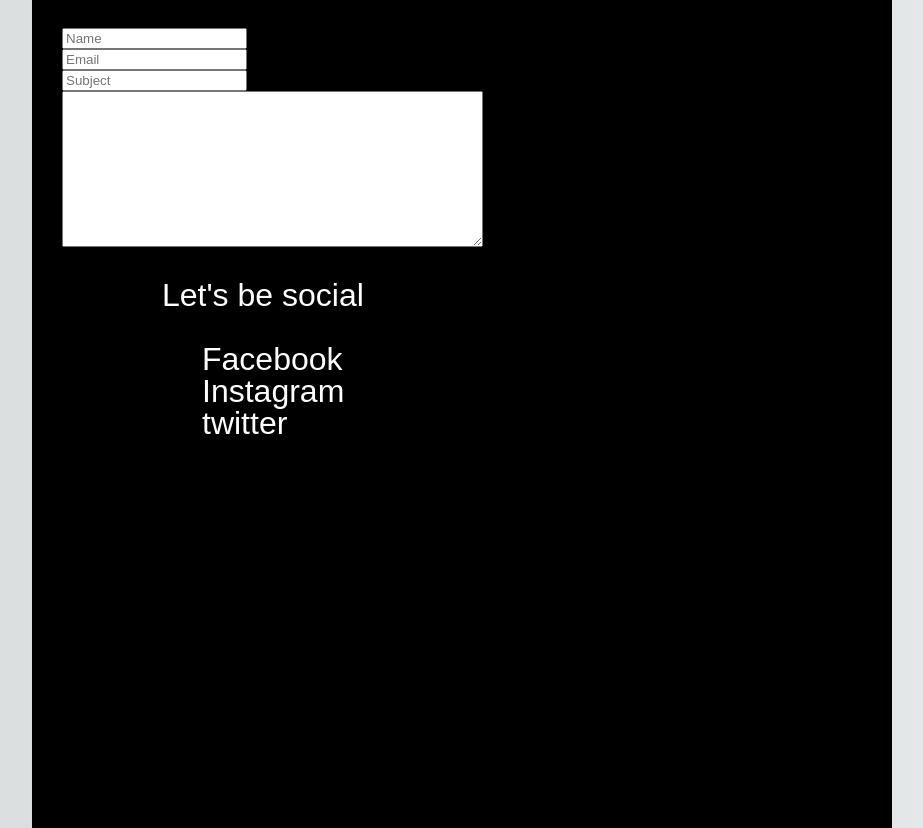
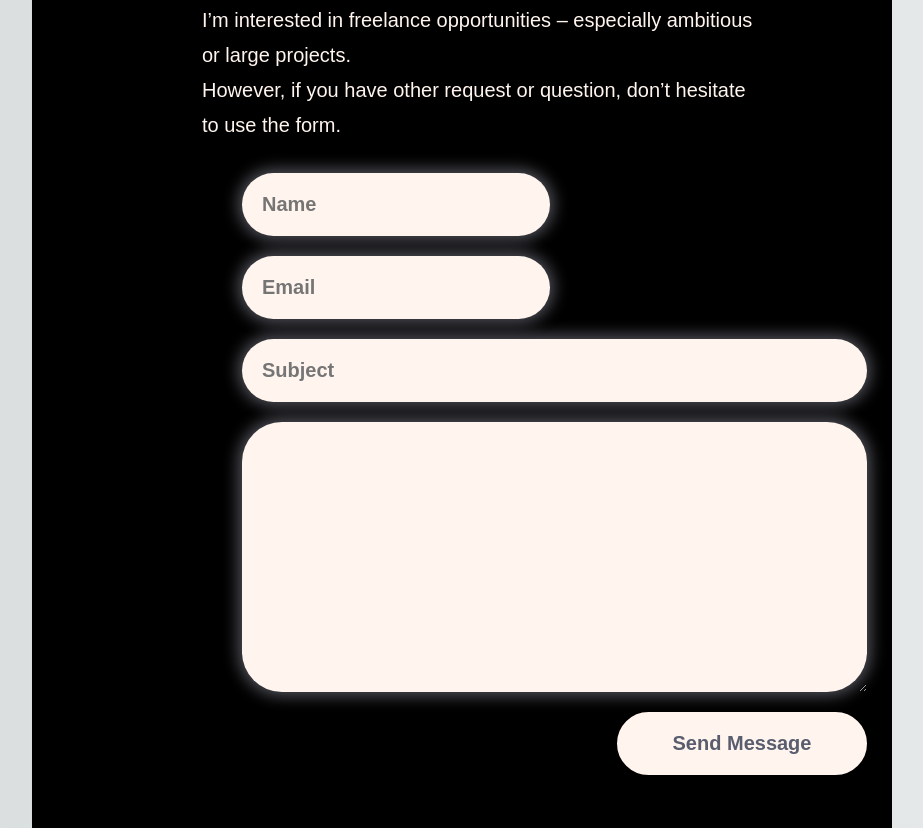
Before and after one commit to JackDef10/Web-portfolio, a plain HTML site: page index.html in a window 1280 px wide. Shown: the part 5512-6340 px from the top of the page, without its empty margins (208-1131 px from the left). Drawn offline with Linux system fonts and the light colour scheme.

Commit message:
email form css added

```diff
--- a/Resources/CSS/index.css
+++ b/Resources/CSS/index.css
@@ -396,6 +396,82 @@
     font-family: Arial, Helvetica, sans-serif;
     font-size: 150px;
     color:rgb(255, 255, 255);
-    padding: 40px;
+    padding: 40px 40px 15px;
     margin-top: 50px;
 }
+
+.email-form{
+    width: 50%;
+    z-index:1;
+    position:relative;
+    float:left;
+    height: 50%;
+    padding-left: 170px;
+}
+
+.inputBox{
+    background-color: seashell;
+    color: black;
+    font-family:Arial, Helvetica, sans-serif;
+    border: 0px;
+    box-shadow: 0 0 15px 4px rgba(159, 162, 177, .5);
+    margin: 10px;
+    padding: 20px;
+    border-radius: 2em;
+    font-size:20px;
+    font-weight: bold;
+}
+
+#name{
+    position:relative;
+    float: left;
+
+}
+
+#email {
+    position:relative;
+    display:inline-block;
+}
+
+#subject{
+    width: 625px;
+}
+
+#message{
+    max-width: 625px;
+    min-width: 625px;
+    width: 625px;
+    max-height: 800px;
+}
+
+#submit{
+    padding: 15px;
+    width: 250px;
+    background-color:seashell;
+    color: rgb(89, 93, 110);
+    border-width: 5px;
+    border-color:seashell;
+    font-size: 20px;
+    border-radius: 2em;
+    border-style: solid;
+    font-weight: 700;
+    position: relative;
+    margin: 10px;
+    left:375px;
+
+}
+
+#submit:hover{
+    color: seashell;
+    background-color: black;
+    border-color: seashell;
+    padding: 1em;
+    transition: 0.3s;
+}
+
+#contact-para{
+    color:seashell;
+    font-size: 20px;
+    line-height:1.75em;
+    padding-left: 40px;
+}
--- a/index.html
+++ b/index.html
@@ -23,7 +23,7 @@
                 <h1 class="Maintitle">JACK<br>DEFROAND<br>WEB DEVELOPER<p id="subhead">LOOKING FOR INSPIRATION?</p></h1>
                 <div class= "centerBtn">
                     <a href="#myprojects"><div id= "projectsBtn" class="Mainbuttons">PROJECTS</div></a>
-                    <a href= "#contactTitle"><div id= "contactBtn" class="Mainbuttons">CONTACT</div></a>
+                    <a href= "#contact-info"><div id= "contactBtn" class="Mainbuttons">CONTACT</div></a>
                 </div>
 
             </div>
@@ -79,32 +79,26 @@
    </body>
    <footer class="contact-info" id="contact-info">
        <h1 id="contact-title">CONTACT</h1>
+       <p id="contact-para">I’m interested in freelance opportunities – especially ambitious or large projects.
+           <br>However, if you have other request or question, don’t hesitate to use the form.</p>
        <div class="email-form">
-           <div class="input-box" id="input-name">
+           <div id="input-name">
                 <label for="name"></label>
-                <input type="text" id="name" name="name" placeholder="Name">
+                <input type="text" id="name" name="name" placeholder="Name" class="inputBox">
            </div>
-           <div class="input-box" id="input-email">
+           <div id="input-email">
                 <label for="email"></label>
-                <input type="email" id="email" name="email" placeholder="Email">
+                <input type="email" id="email" name="email" placeholder="Email" class="inputBox">
            </div>
-           <div class="input-box" id="input-subject">
+           <div id="input-subject">
                 <label for="subject"></label>
-                <input type="text" id="subject" name="subject" placeholder="Subject">
+                <input type="text" id="subject" name="subject" placeholder="Subject" class="inputBox">
            </div>
-           <div class="input-box" id="input-message">
-                <textarea rows="10" cols="50" name="message" placeholder="Message">
+           <div id="input-message">
+                <textarea id="message" rows="10" cols="50" name="message" placeholder="Message" class="inputBox">
                 </textarea>
            </div>
-       </div>
-
-       <div>
-           <p>Let's be social</p>
-          <ul>
-              <li>Facebook</li>
-              <li>Instagram</li>
-              <li>twitter</li>
-          </ul>
+           <input id="submit" type="submit" value="Send Message">
        </div>
     </footer>
 </html>
```
